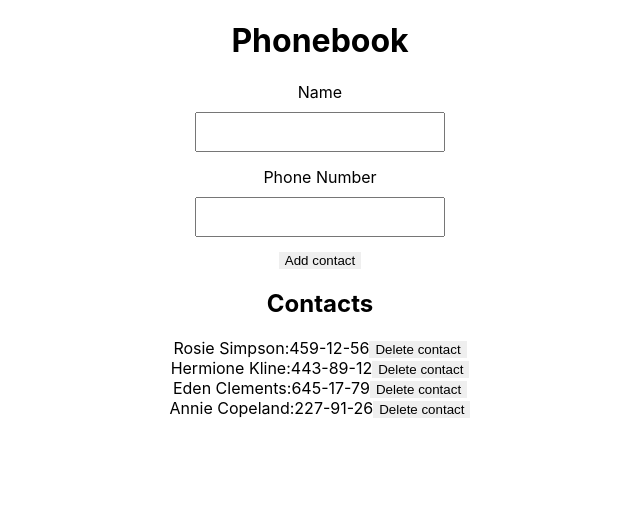
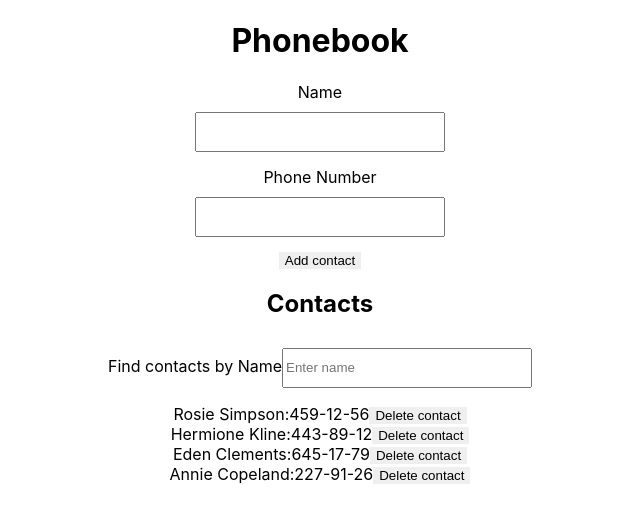
Before and after one commit to Krenichniy/goit-react-hw-02-phonebook, a React (Create React App) app: page / in a window 1280 px wide. Shown: the top 522 px of the page, without its empty margins (320-960 px from the left). Built offline with nearby package versions, Linux system fonts and the light colour scheme.

Commit message:
added filter-field

```diff
--- a/src/components/App.jsx
+++ b/src/components/App.jsx
@@ -76,11 +76,8 @@ class App extends Component {
     const renderList = this.getFiltredList();
         return (
           <Container>
-            <h1>Phonebook</h1>
             <Form addNewContact={this.addNewContact} onNotValid={ this.showValidationMessage} />
-
-            <h2>Contacts</h2>
-            <Filter  filter ={this.state.filter}onFilterChange={ this.onFilterChange} />
+            <Filter  filter ={this.state.filter} onFilterChange={ this.onFilterChange} />
             <ContactsList list={renderList} removeItem={ this.removeItem} />
       </Container>
     );
--- a/src/components/Filter/Filter.jsx
+++ b/src/components/Filter/Filter.jsx
@@ -1,6 +1,34 @@
+import { Component } from 'react';
+import PropTypes from 'prop-types';
+import styled from 'styled-components'
 
-const Filter = () => {
+class Filter extends Component {
+    static propTypes = {
+        filter: PropTypes.string.isRequired,
+        onFilterChange: PropTypes.func.isRequired,
+    }
+    render() {
+        const { filter, onFilterChange } = this.props;
+        return (
+            <>
+                <h2>Contacts</h2>
+                <label>Find contacts by Name
 
+                <UserInput
+                    type="text"
+                    name="filter"
+                    placeholder='Enter name'
+                    value={filter}
+                    onChange={onFilterChange} />
+            </label>
+            </>
+        )
+    }
 }
 
+const UserInput = styled.input`
+        width:250px;
+        height:40px;
+        margin-top:10px
+`
 export default Filter;
--- a/src/components/Form/Form.jsx
+++ b/src/components/Form/Form.jsx
@@ -37,6 +37,8 @@ class Form extends Component {
         const { name, tel } = this.state;
         const { addNewContact, onNotValid } = this.props;
         return (
+            <>
+            <h1>Phonebook</h1>
             <FormContainer onSubmit={(event) => {this.formValidation(event, addNewContact, onNotValid)}}>
                 <LabelContainer >
                     Name
@@ -62,7 +64,8 @@ class Form extends Component {
                         onChange={this.handleChange} />
                 </LabelContainer>
                 <button type='submit'>Add contact</button>
-            </FormContainer>
+                </FormContainer>
+                </>
         )
     }
 }
```
